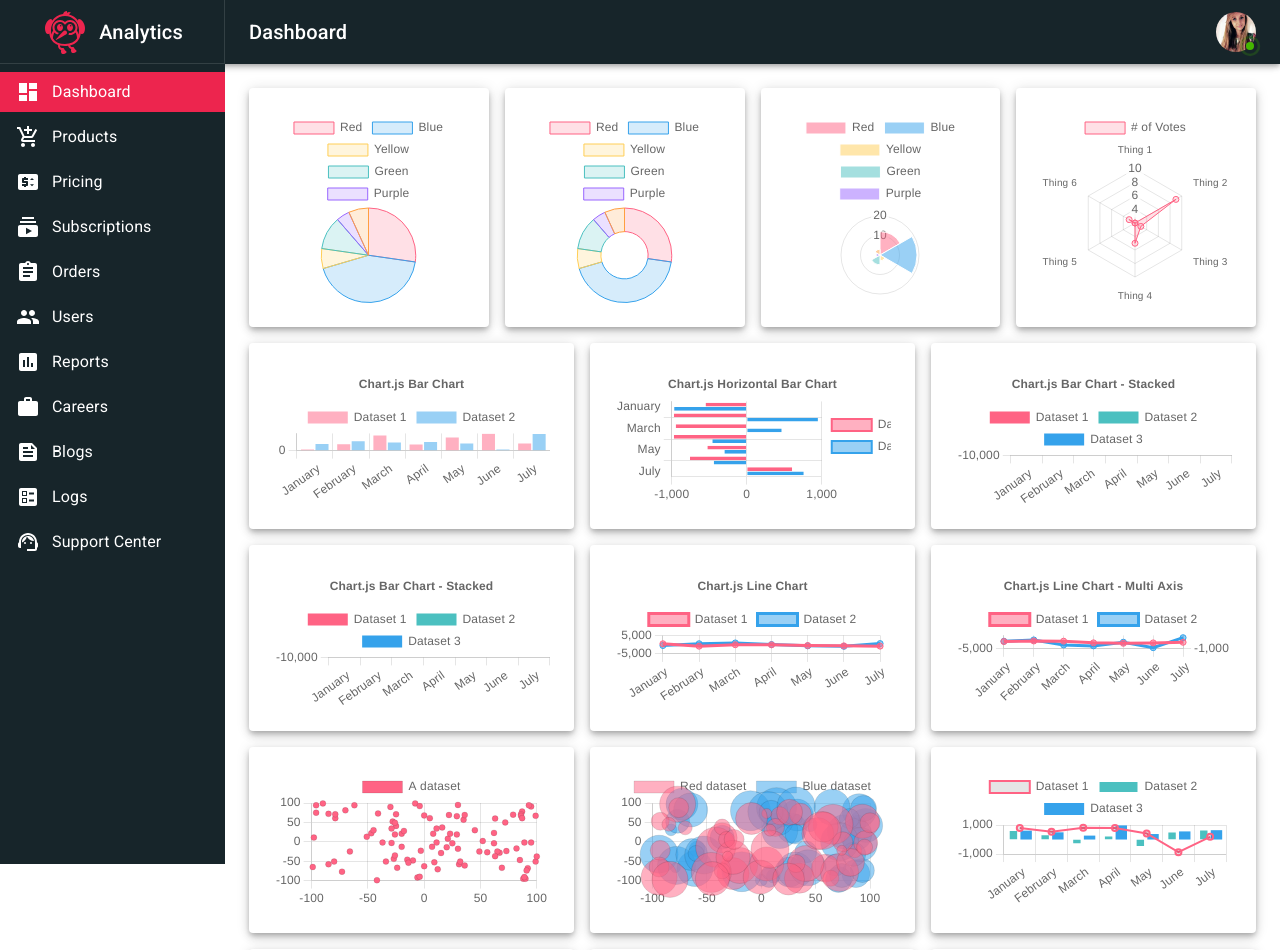
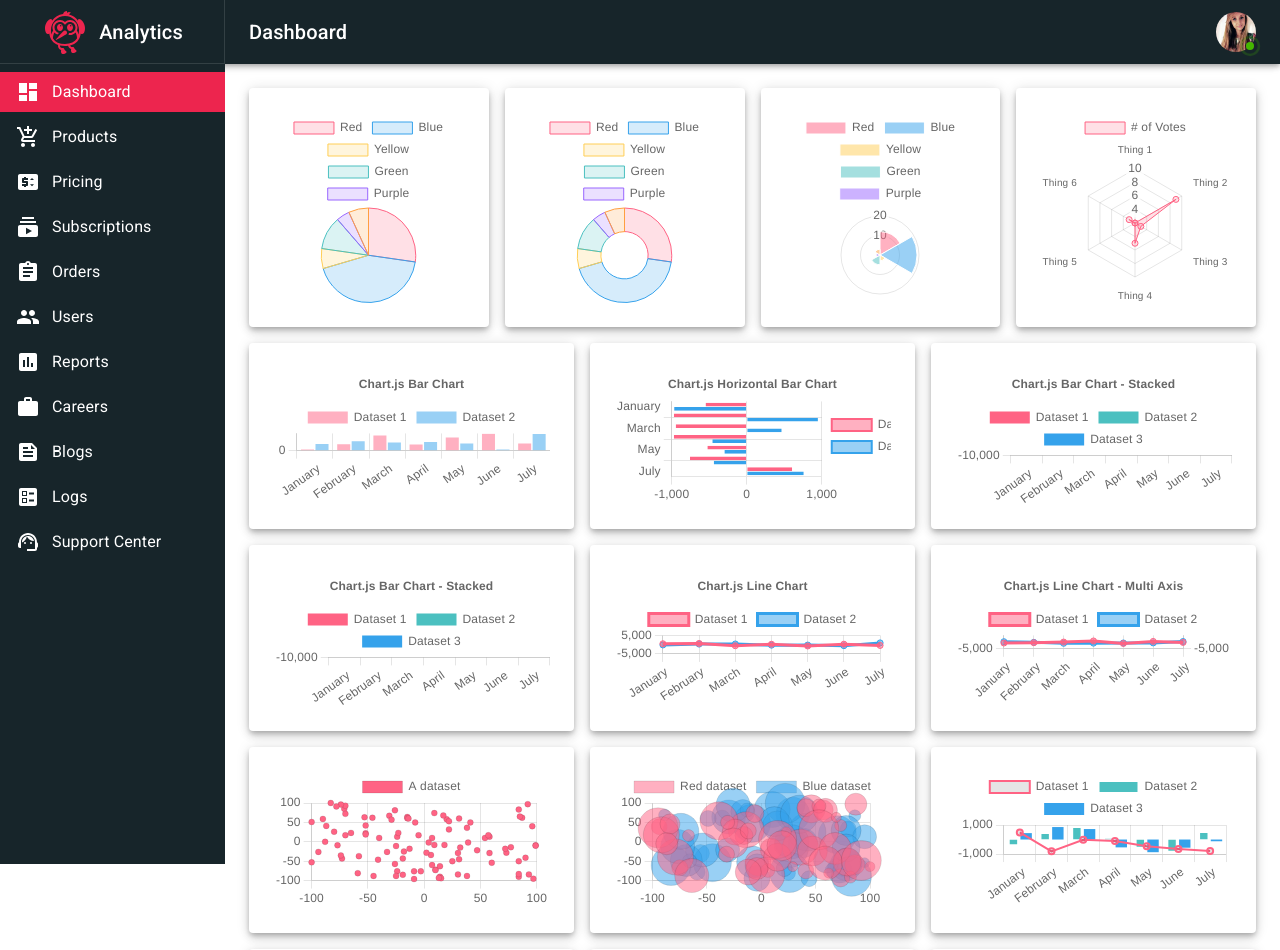
Before and after one commit to titprashantv/next-ts, a Next.js app: page / in a window 1280 px wide. Shown: the top 950 px of the page. Built offline with nearby package versions, Linux system fonts and the light colour scheme.

Commit message:
Add chart

```diff
--- a/components/chart/BubbleChart.tsx
+++ b/components/chart/BubbleChart.tsx
@@ -1,7 +1,6 @@
 import React from 'react';
 import {Chart as ChartJS, LinearScale, PointElement, Tooltip, Legend} from 'chart.js';
 import {Bubble} from 'react-chartjs-2';
-import faker from 'faker';
 
 ChartJS.register(LinearScale, PointElement, Tooltip, Legend);
 
@@ -13,24 +12,32 @@ const options = {
     },
 };
 
+const data1 = [{x: -75, y: -67, r: 8}, {x: -14, y: 31, r: 18}, {x: -79, y: -39, r: 18}, {x: 46, y: 85, r: 14}, {x: -6, y: 73, r: 9}, {x: 9, y: -19, r: 11}, {x: 41, y: 88, r: 9},
+    {x: -67, y: 16, r: 6}, {x: -94, y: 39, r: 8}, {x: -3, y: -54, r: 13}, {x: 57, y: 82, r: 10}, {x: -39, y: 54, r: 19}, {x: 59, y: 81, r: 12}, {x: -95, y: 36, r: 20}, {x: -16, y: 16, r: 9},
+    {x: 86, y: -59, r: 10}, {x: 73, y: -93, r: 9}, {x: 6, y: -74, r: 7}, {x: 73, y: 42, r: 6}, {x: 36, y: -14, r: 18}, {x: -24, y: 25, r: 13}, {x: -26, y: -3, r: 15}, {x: 53, y: 92, r: 7},
+    {x: 5, y: -86, r: 18}, {x: 15, y: -40, r: 14}, {x: 100, y: -64, r: 5}, {x: 82, y: -91, r: 6}, {x: 29, y: -64, r: 5}, {x: 41, y: -75, r: 8}, {x: 47, y: -24, r: 15}, {x: 53, y: 31, r: 20},
+    {x: 68, y: -17, r: 16}, {x: -92, y: 18, r: 18}, {x: 79, y: -52, r: 14}, {x: -4, y: -69, r: 11}, {x: -64, y: -87, r: 17}, {x: 62, y: -81, r: 5}, {x: -84, y: 46, r: 10},
+    {x: 23, y: 25, r: 5}, {x: 59, y: -55, r: 17}, {x: 92, y: -48, r: 20}, {x: -87, y: -5, r: 11}, {x: -31, y: 50, r: 7}, {x: -12, y: -78, r: 13}, {x: 15, y: 6, r: 19}, {x: 69, y: 63, r: 5},
+    {x: -32, y: -32, r: 8}, {x: 19, y: -10, r: 15}, {x: -12, y: 28, r: 8}, {x: 87, y: 97, r: 11}];
+
+const data2 = [{x: -56, y: -30, r: 9}, {x: -8, y: -52, r: 16}, {x: -30, y: 64, r: 17}, {x: 38, y: -3, r: 15}, {x: 70, y: 18, r: 19}, {x: 72, y: -73, r: 13}, {x: 79, y: -54, r: 15},
+    {x: 25, y: -16, r: 20}, {x: -59, y: -78, r: 8}, {x: -17, y: 78, r: 12}, {x: 78, y: -59, r: 16}, {x: 86, y: 67, r: 6}, {x: -36, y: 61, r: 8}, {x: -45, y: -54, r: 19}, {x: -49, y: 60, r: 8},
+    {x: 22, y: -10, r: 11}, {x: 29, y: 71, r: 17}, {x: 80, y: 33, r: 8}, {x: -89, y: 69, r: 6}, {x: 10, y: 83, r: 18}, {x: 95, y: 13, r: 12}, {x: -83, y: -61, r: 20}, {x: -9, y: 47, r: 19},
+    {x: 66, y: -64, r: 5}, {x: 42, y: 25, r: 19}, {x: 22, y: 99, r: 20}, {x: 28, y: 0, r: 17}, {x: 65, y: -74, r: 7}, {x: 25, y: -81, r: 7}, {x: 78, y: 29, r: 15}, {x: -69, y: -48, r: 16},
+    {x: 60, y: -47, r: 13}, {x: 26, y: -79, r: 20}, {x: -54, y: -21, r: 17}, {x: 15, y: 41, r: 15}, {x: -13, y: 82, r: 7}, {x: -66, y: -49, r: 7}, {x: 95, y: -54, r: 5}, {x: 44, y: -95, r: 8},
+    {x: 21, y: -69, r: 8}, {x: 12, y: 52, r: 15}, {x: -77, y: -12, r: 17}, {x: -74, y: 27, r: 18}, {x: -4, y: -62, r: 12}, {x: 35, y: 71, r: 19}, {x: 78, y: -16, r: 14}, {x: 83, y: -89, r: 20},
+    {x: -26, y: 94, r: 17}, {x: -4, y: -94, r: 13}, {x: -31, y: -21, r: 12}];
+
 const data = {
     datasets: [
         {
             label: 'Red dataset',
-            data: Array.from({length: 50}, () => ({
-                x: faker.datatype.number({min: -100, max: 100}),
-                y: faker.datatype.number({min: -100, max: 100}),
-                r: faker.datatype.number({min: 5, max: 20}),
-            })),
+            data: data1,
             backgroundColor: 'rgba(255, 99, 132, 0.5)',
         },
         {
             label: 'Blue dataset',
-            data: Array.from({length: 50}, () => ({
-                x: faker.datatype.number({min: -100, max: 100}),
-                y: faker.datatype.number({min: -100, max: 100}),
-                r: faker.datatype.number({min: 5, max: 20}),
-            })),
+            data: data2,
             backgroundColor: 'rgba(53, 162, 235, 0.5)',
         },
     ],
--- a/components/chart/LineChart.tsx
+++ b/components/chart/LineChart.tsx
@@ -1,7 +1,6 @@
 import React from 'react';
 import {Chart as ChartJS, CategoryScale, LinearScale, PointElement, LineElement, Title, Tooltip, Legend} from 'chart.js';
 import {Line} from 'react-chartjs-2';
-import faker from 'faker';
 
 ChartJS.register(CategoryScale, LinearScale, PointElement, LineElement, Title, Tooltip, Legend);
 
@@ -25,13 +24,13 @@ const data = {
     datasets: [
         {
             label: 'Dataset 1',
-            data: labels.map(() => faker.datatype.number({min: -1000, max: 1000})),
+            data: [492, 674, -576, 231, -713, 269, -409],
             borderColor: 'rgb(255, 99, 132)',
             backgroundColor: 'rgba(255, 99, 132, 0.5)',
         },
         {
             label: 'Dataset 2',
-            data: labels.map(() => faker.datatype.number({min: -1000, max: 1000})),
+            data: [-154, 300, 390, -269, -192, -550, 970],
             borderColor: 'rgb(53, 162, 235)',
             backgroundColor: 'rgba(53, 162, 235, 0.5)',
         },
--- a/components/chart/MultiaxisLineChart.tsx
+++ b/components/chart/MultiaxisLineChart.tsx
@@ -1,7 +1,6 @@
 import React from 'react';
 import {Chart as ChartJS, CategoryScale, LinearScale, PointElement, LineElement, Title, Tooltip, Legend} from 'chart.js';
 import {Line} from 'react-chartjs-2';
-import faker from 'faker';
 
 ChartJS.register(CategoryScale, LinearScale, PointElement, LineElement, Title, Tooltip, Legend);
 
@@ -42,14 +41,14 @@ const data = {
     datasets: [
         {
             label: 'Dataset 1',
-            data: labels.map(() => faker.datatype.number({min: -1000, max: 1000})),
+            data: [-682, -404, 71, 870, -987, 524, -218],
             borderColor: 'rgb(255, 99, 132)',
             backgroundColor: 'rgba(255, 99, 132, 0.5)',
             yAxisID: 'y',
         },
         {
             label: 'Dataset 2',
-            data: labels.map(() => faker.datatype.number({min: -1000, max: 1000})),
+            data: [330, -134, -894, -768, -613, -591, 447],
             borderColor: 'rgb(53, 162, 235)',
             backgroundColor: 'rgba(53, 162, 235, 0.5)',
             yAxisID: 'y1',
--- a/components/chart/ScatterChart.tsx
+++ b/components/chart/ScatterChart.tsx
@@ -1,7 +1,6 @@
 import React from 'react';
 import {Chart as ChartJS, LinearScale, PointElement, LineElement, Tooltip, Legend} from 'chart.js';
 import {Scatter} from 'react-chartjs-2';
-import faker from 'faker';
 
 ChartJS.register(LinearScale, PointElement, LineElement, Tooltip, Legend);
 
@@ -13,14 +12,22 @@ const options = {
     },
 };
 
+const dataValue = [{x: -71, y: 85}, {x: 84, y: -50}, {x: 32, y: -15}, {x: -70, y: 72}, {x: 93, y: -84}, {x: 38, y: -88}, {x: 9, y: -8}, {x: -24, y: -76}, {x: 73, y: -28}, {x: -40, y: 10},
+    {x: 99, y: -9}, {x: -58, y: -37}, {x: -45, y: -88}, {x: 10, y: -72}, {x: -94, y: -26}, {x: -73, y: -43}, {x: -3, y: -76}, {x: 87, y: 62}, {x: -9, y: -96}, {x: 77, y: -14},
+    {x: 7, y: 10}, {x: 14, y: -63}, {x: 22, y: 32}, {x: -33, y: -26}, {x: -90, y: 59}, {x: 6, y: -34}, {x: 7, y: -60}, {x: -41, y: -46}, {x: -100, y: 51}, {x: -87, y: 41},
+    {x: 2, y: -28}, {x: -74, y: -35}, {x: 58, y: 13}, {x: -9, y: -76}, {x: 39, y: -2}, {x: 30, y: -84}, {x: -52, y: 22}, {x: 84, y: 83}, {x: 18, y: -8}, {x: -26, y: 81},
+    {x: -15, y: 64}, {x: 41, y: 50}, {x: 25, y: -50}, {x: -70, y: 17}, {x: -77, y: -9}, {x: -52, y: 19}, {x: 99, y: -10}, {x: -26, y: -57}, {x: 84, y: -90}, {x: 14, y: -90},
+    {x: -80, y: 26}, {x: 60, y: -54}, {x: 54, y: 10}, {x: 31, y: 60}, {x: -70, y: 93}, {x: 10, y: -73}, {x: 4, y: -2}, {x: -65, y: 23}, {x: -19, y: -85}, {x: 57, y: 17}, {x: 31, y: -45},
+    {x: 47, y: -22}, {x: -8, y: 50}, {x: 20, y: 58}, {x: -13, y: -18}, {x: 92, y: 97}, {x: 38, y: 36}, {x: -24, y: 13}, {x: -15, y: 61}, {x: 15, y: -94}, {x: -14, y: 60},
+    {x: -59, y: -81}, {x: -74, y: 96}, {x: 30, y: -29}, {x: -19, y: -43}, {x: -31, y: 67}, {x: 96, y: 40}, {x: 58, y: -29}, {x: -5, y: 17}, {x: 9, y: 74}, {x: -52, y: 42},
+    {x: -83, y: 100}, {x: -53, y: 63}, {x: -46, y: 62}, {x: -100, y: -53}, {x: 97, y: -95}, {x: -23, y: 23}, {x: 84, y: -83}, {x: 13, y: -93}, {x: 22, y: 53}, {x: 17, y: 68},
+    {x: -88, y: 0}, {x: -29, y: 57}, {x: -78, y: 91}, {x: 85, y: 65}, {x: 72, y: -18}, {x: -25, y: -88}, {x: -25, y: -11}, {x: 90, y: -41}, {x: -18, y: -25}];
+
 const data = {
     datasets: [
         {
             label: 'A dataset',
-            data: Array.from({length: 100}, () => ({
-                x: faker.datatype.number({min: -100, max: 100}),
-                y: faker.datatype.number({min: -100, max: 100}),
-            })),
+            data: dataValue,
             backgroundColor: 'rgba(255, 99, 132, 1)',
         },
     ],
```
